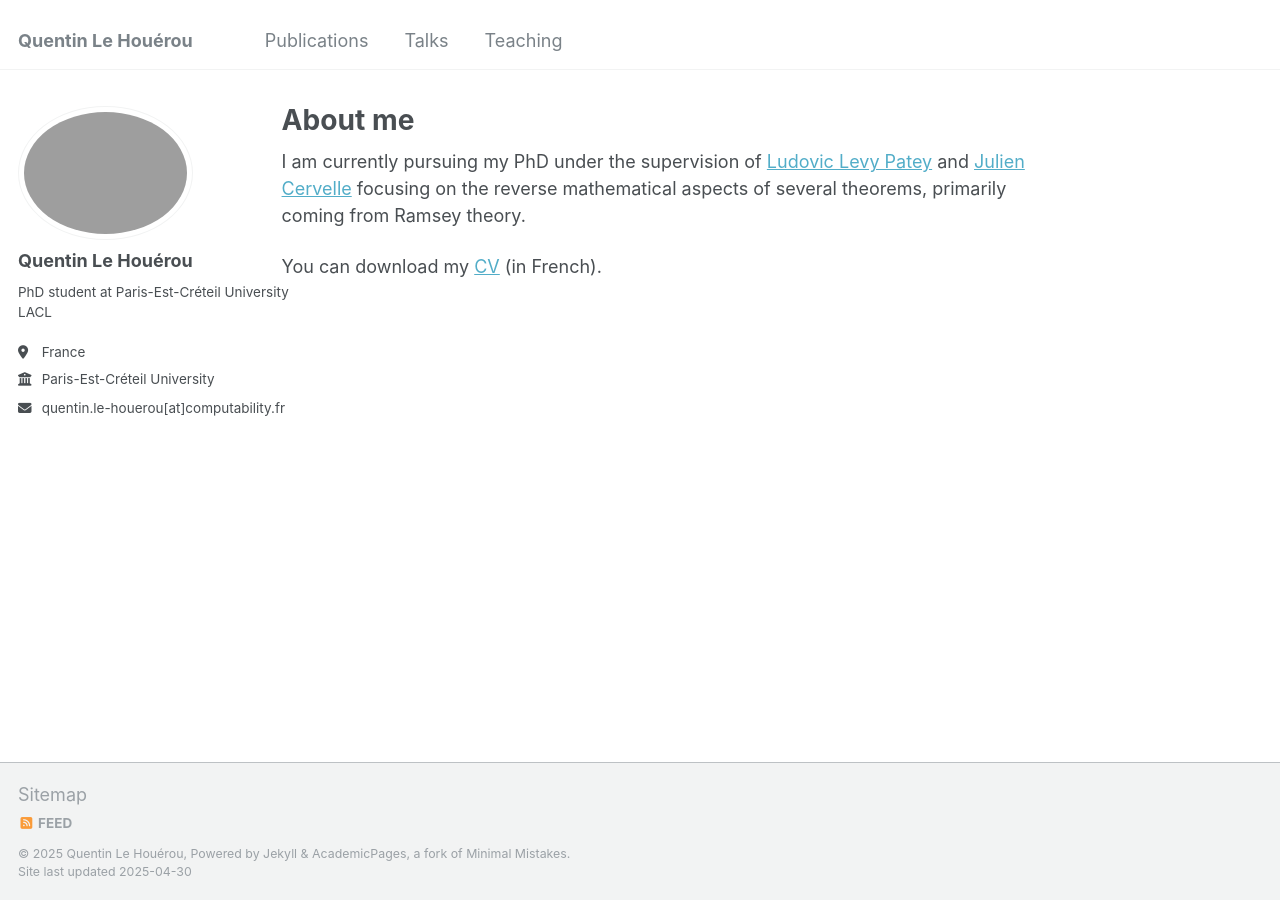
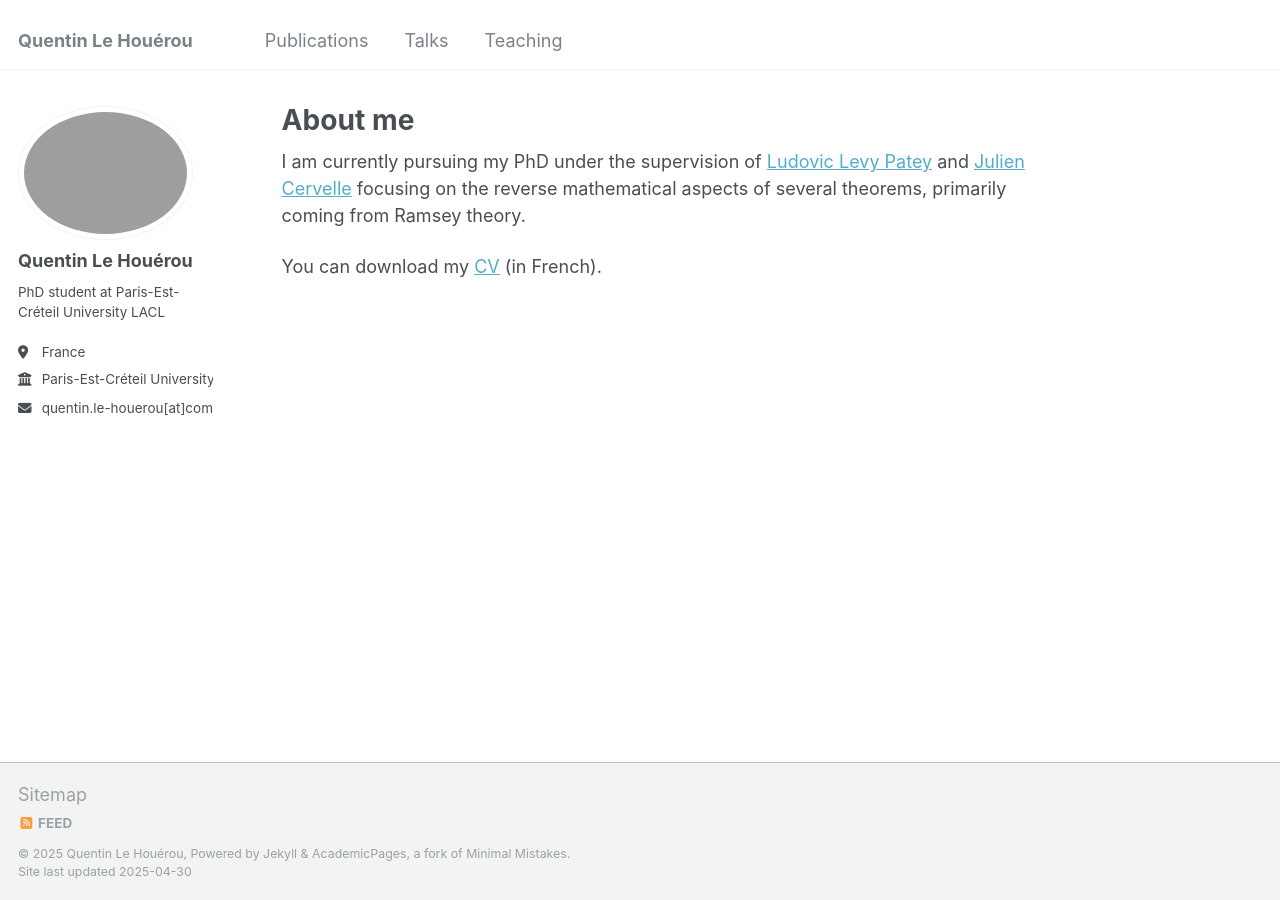
Before and after one commit to QuentinLH/quentinlh.github.io, a Jekyll site: the page built from _pages/about.md, in a window 1280 px wide. Built offline with Jekyll 4.4.1, drawn with Linux system fonts in a browser that asks for light colours.

Commit message:
Revert "sidebar width 5"
This reverts commit 332a4d9b26150b241917fea5bc8e5d860afe801e.

```diff
--- a/_sass/_sidebar.scss
+++ b/_sass/_sidebar.scss
@@ -21,7 +21,7 @@
   }
 
   @include breakpoint($large) {
-    @include span(3 of 12);
+    @include span(2 of 12);
     opacity: 1;
     -webkit-transition: opacity 0.2s ease-in-out;
             transition: opacity 0.2s ease-in-out;
```
